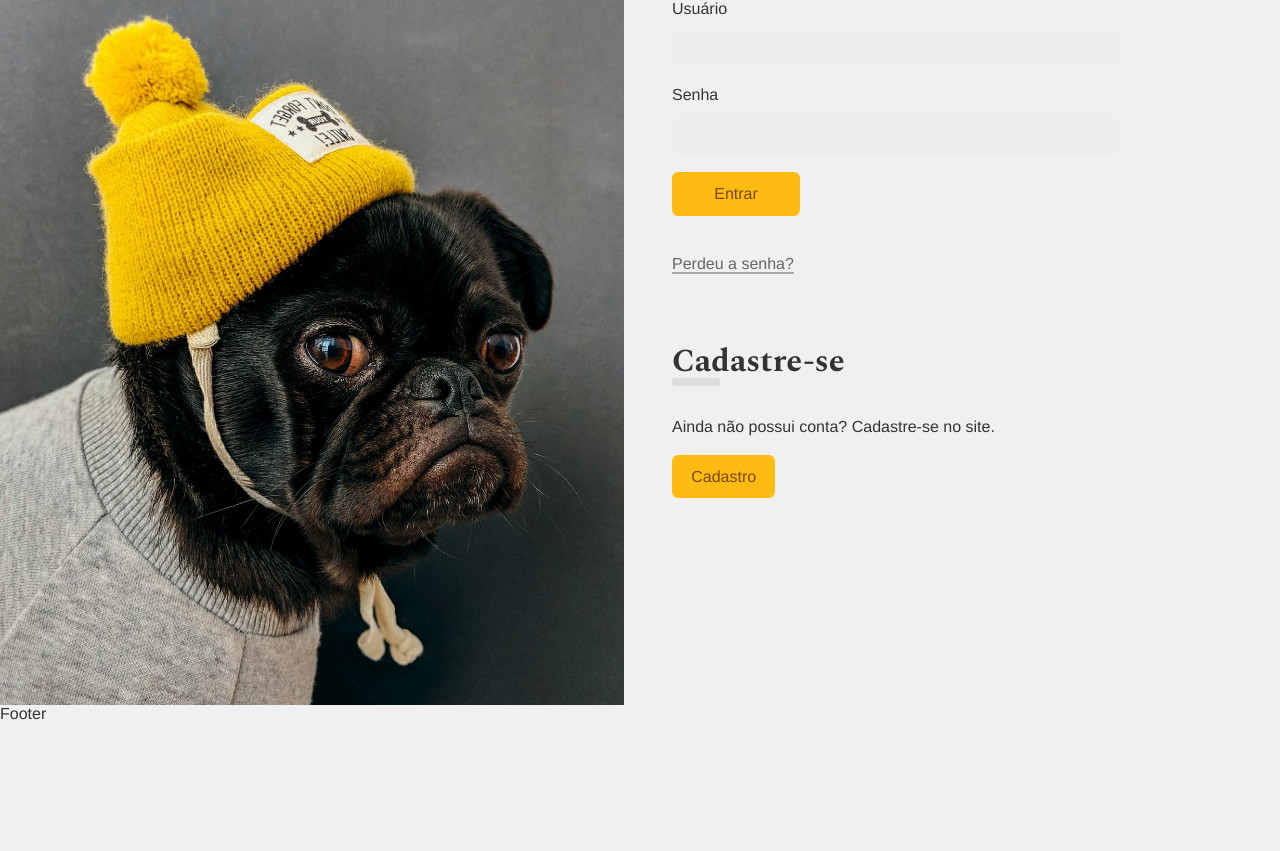
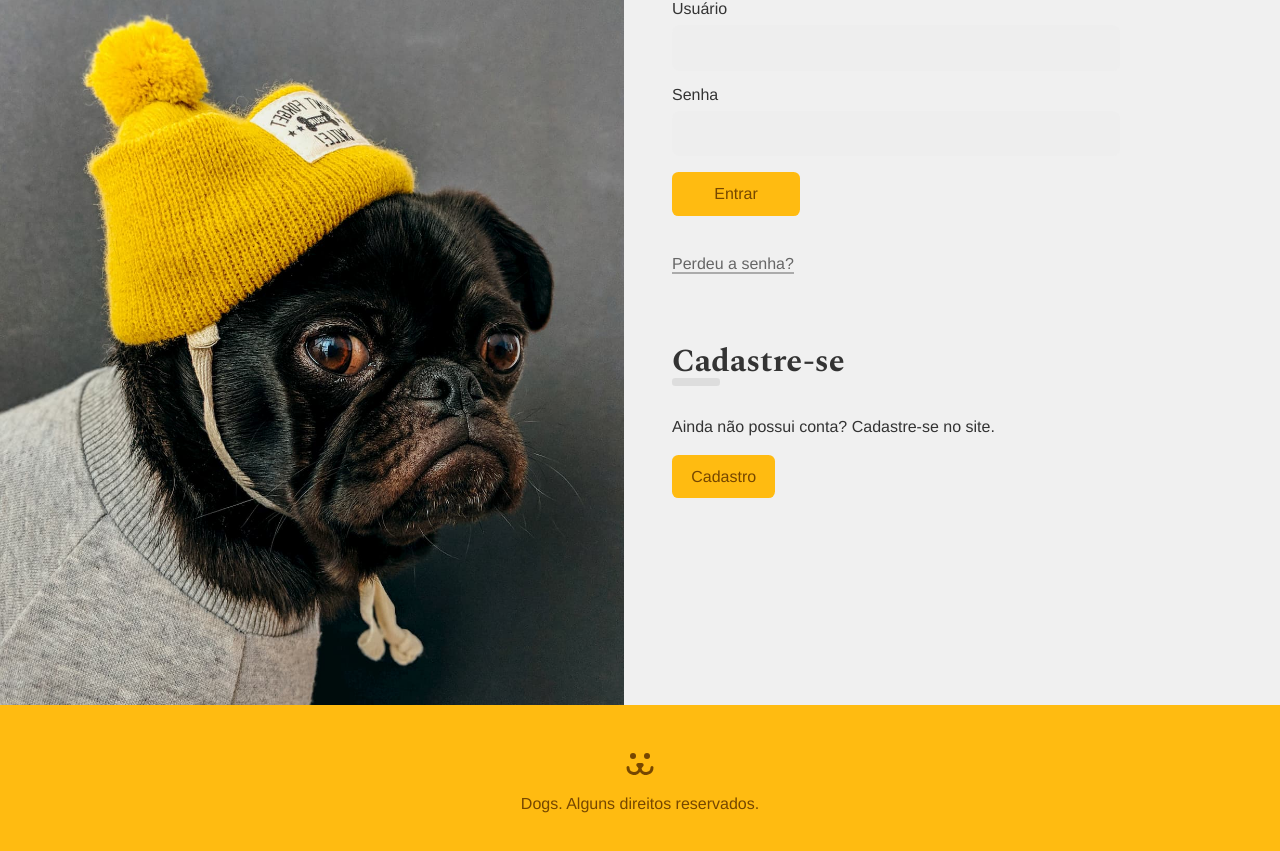
Before and after one commit to HederMilani/Dogs_project, a React (Vite) app: page /login in a window 1280 px wide. Shown: the part 159-1010 px from the top of the page. Before the commit the page ends 882 px from the top, so only its background shows below. Built offline with nearby package versions, Linux system fonts and the light colour scheme.

Commit message:
Add: style for footer

```diff
--- a/package.json
+++ b/package.json
@@ -16,6 +16,7 @@
     "react-bootstrap": "^2.10.4",
     "react-dom": "^18.3.1",
     "react-router-dom": "^6.26.0",
+    "victory": "^37.0.2",
     "vite-plugin-svgr": "^4.2.0"
   },
   "devDependencies": {
--- a/src/App.css
+++ b/src/App.css
@@ -91,3 +91,13 @@
     border-radius: 0.2rem;
     z-index: -1;
 }
+
+.App {
+    display: flex;
+    flex-direction: column;
+    min-height: calc(100vh + 10rem);
+}
+
+.AppBody {
+    flex: 1;
+}
--- a/src/App.jsx
+++ b/src/App.jsx
@@ -14,10 +14,11 @@
 
 function App() {
   return (
-    <>
+    <div className="App">
       <BrowserRouter>
         <UserStorage>
           <Header />
+          <main className="AppBody">
             <Routes>
               <Route path="/" element={<Home />} />
               <Route path="/login/*" element={<Login />} />
@@ -33,10 +34,11 @@
               <Route path="/profile/:user" element={<UserProfile />} />
               <Route path="*" element={<NotFound />} />
             </Routes>
+          </main>
           <Footer />
         </UserStorage>
       </BrowserRouter>
-    </>
+    </div>
   );
 }
 
--- a/src/Components/Footer.jsx
+++ b/src/Components/Footer.jsx
@@ -1,8 +1,14 @@
 import React from "react";
 import styles from "./Footer.module.css";
+import Dogs from "../Assets/dogs-footer.svg?react";
 
 const Footer = () => {
-  return <div>Footer</div>;
+  return (
+    <footer className={styles.footer}>
+      <Dogs />
+      <p>Dogs. Alguns direitos reservados.</p>
+    </footer>
+  );
 };
 
 export default Footer;
--- a/src/Components/Footer.module.css
+++ b/src/Components/Footer.module.css
@@ -0,0 +1,11 @@
+.footer {
+    background: #fb1;
+    padding: 3rem 1rem 0 1rem;
+    height: 10rem;
+    text-align: center;
+    color: #764701;
+}
+
+.footer p {
+    margin: 1rem;
+}
```
Also changed, not shown: 1 other file (tests, documents, lock files or other folders). Lines whose indentation alone changed are shown as unchanged.
